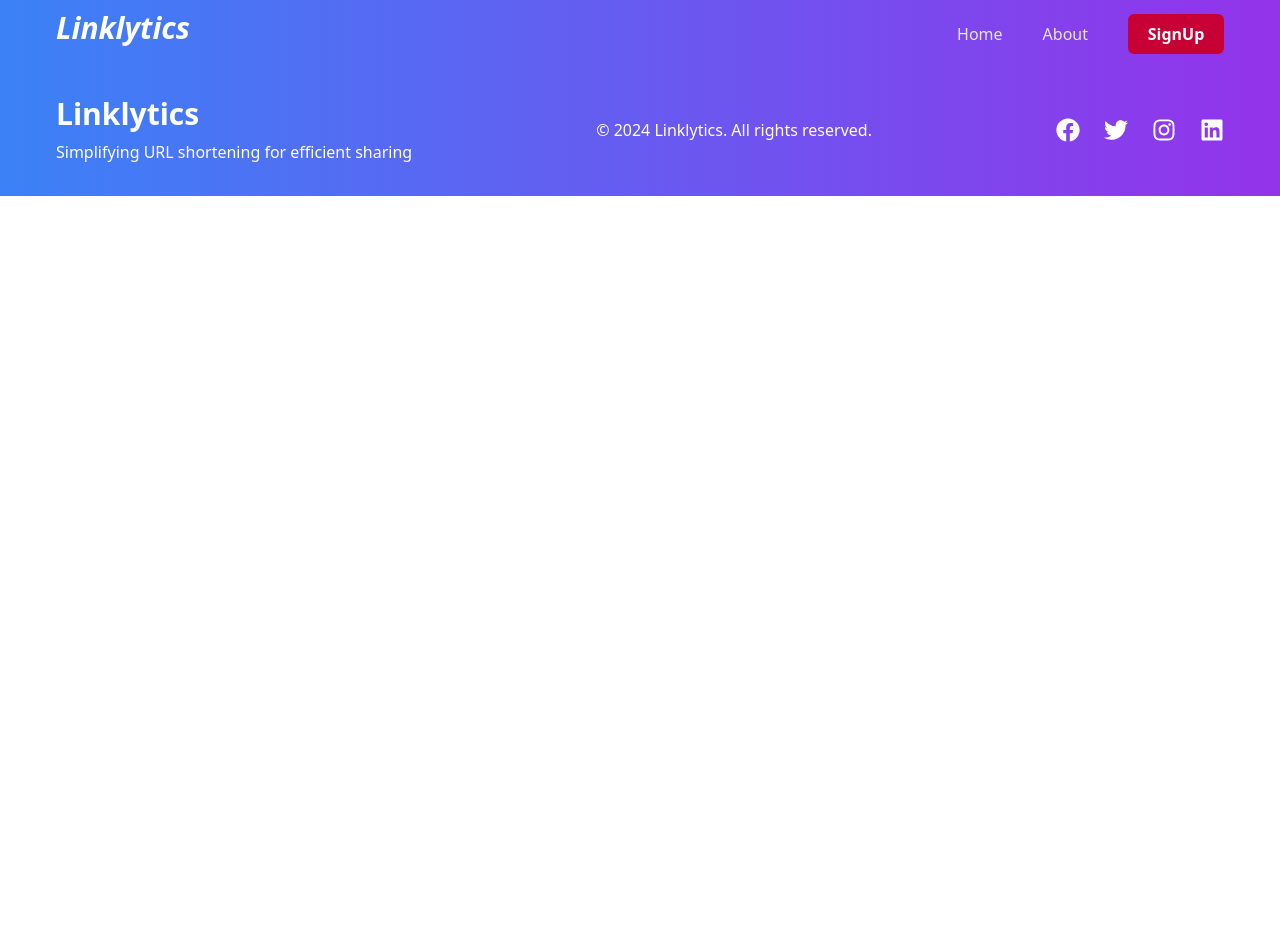
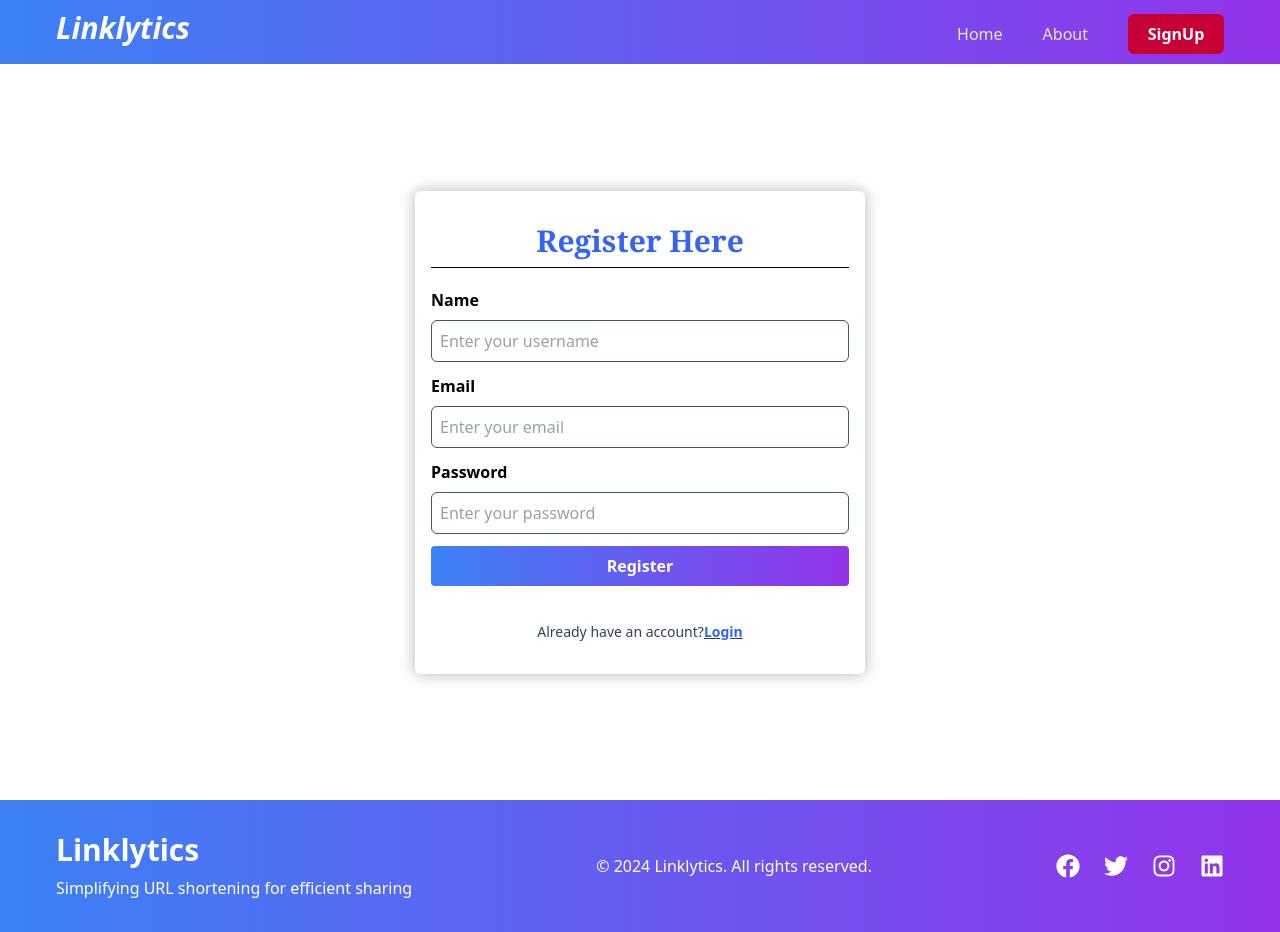
Before and after one commit to PravatKumaraMishra/Url-shortener-frontend, a React (Vite) app: page /register in a window 1280 px wide. Before the commit the page ends 800 px from the top, so only its background shows below. Built offline with nearby package versions, Linux system fonts and the light colour scheme.

Commit message:
Register user frontend

```diff
--- a/package.json
+++ b/package.json
@@ -15,6 +15,7 @@
     "motion": "^12.24.8",
     "react": "^19.1.1",
     "react-dom": "^19.1.1",
+    "react-hook-form": "^7.71.0",
     "react-icons": "^5.5.0",
     "react-router-dom": "^7.11.0"
   },
--- a/src/App.tsx
+++ b/src/App.tsx
@@ -3,6 +3,7 @@ import Navbar from "./components/Navbar";
 import LandingPage from "./components/LandingPage";
 import AboutPage from "./components/AboutPage";
 import Footer from "./components/Footer";
+import RegisterPage from "./components/RegisterPage";
 
 export default function App() {
   return (
@@ -11,6 +12,7 @@ export default function App() {
       <Routes>
         <Route path="/" element={<LandingPage />} />
         <Route path="/about" element={<AboutPage />} />
+        <Route path="/register" element={<RegisterPage />} />
       </Routes>
       <Footer />
     </BrowserRouter>
--- /dev/null
+++ b/src/components/Field.tsx
@@ -0,0 +1,68 @@
+interface Props {
+  label: string;
+  id: string;
+  type: string;
+  errors: any;
+  register: any;
+  required: boolean;
+  message: string;
+  className?: string;
+  min?: number;
+  value?: string;
+  placeholder?: string;
+}
+export default function Field({
+  label,
+  id,
+  type,
+  errors,
+  register,
+  required,
+  message,
+  className,
+  min,
+  value,
+  placeholder,
+}: Props) {
+  return (
+    <div className="flex flex-col gap-2">
+      <label
+        htmlFor={id}
+        className={`${className ? className : ""} font-semibold text-md `}
+      >
+        {label}
+      </label>
+
+      <input
+        type={type}
+        id={id}
+        placeholder={placeholder}
+        className={`${
+          className ? className : ""
+        } px-2 py-2 border outline-none bg-transparent text-slate-700 rounded-md ${
+          errors[id]?.message ? "border-red-500" : "border-slate-600"
+        }`}
+        {...register(id, {
+          required: { value: required, message },
+          minLength: min
+            ? { value: min, message: "Minimum length should be " + min }
+            : null,
+          pattern:
+            type === "email"
+              ? {
+                  value: /^[^\s@]+@[^\s@]+\.[^\s@]+$/,
+                  message: "Invalid email",
+                }
+              : type === "url"
+              ? {
+                  value:
+                    /https?:\/\/(?:[a-zA-Z0-9-]+\.)+[a-zA-Z]{2,}(?:\/[^\s]*)?/,
+                  message: "Invalid URL",
+                }
+              : null,
+        })}
+      />
+      {errors[id] && <p className="text-red-500">{message}</p>}
+    </div>
+  );
+}
--- a/src/components/LandingPage.tsx
+++ b/src/components/LandingPage.tsx
@@ -1,11 +1,8 @@
 import { motion } from "framer-motion";
 import Card from "./Card";
 
-
-
 const LandingPage = () => {
-
-  const dashBoardNavigateHandler = () => { };
+  const dashBoardNavigateHandler = () => {};
   return (
     <div className="min-h-[calc(100vh-64px)]  lg:px-14 sm:px-8 px-4">
       <div className="lg:flex-row flex-col    lg:py-5   pt-16   lg:gap-10 gap-8 flex justify-between items-center">
@@ -66,8 +63,8 @@ const LandingPage = () => {
             viewport={{ once: true }}
             transition={{ duration: 0.8 }}
             className="sm:w-[480px] w-[400px] object-cover rounded-md"
-            src="/images/img2.png"
-            alt=""
+            src="/images/image.png"
+            alt="Logo"
           />
         </div>
       </div>
--- a/src/components/Navbar.tsx
+++ b/src/components/Navbar.tsx
@@ -16,15 +16,13 @@ const Navbar = () => {
           </h1>
         </Link>
         <ul
-          className={`flex sm:gap-10 gap-4 sm:items-center sm:mt-1 sm:pt-0 pt-3 text-slate-800 sm:static absolute left-0 top-[62px] sm:shadow-none shadow-md ${
-            navbarOpen ? "h-fit sm:pb-0 pb-5" : "h-0 overflow-hidden"
-          }  transition-all duration-100 sm:h-fit sm:bg-none  bg-custom-gradient sm:w-fit w-full sm:flex-row flex-col px-4 sm:px-0`}
+          className={`flex sm:gap-10 gap-4 sm:items-center sm:mt-1 sm:pt-0 pt-3 text-slate-800 sm:static absolute left-0 top-[62px] sm:shadow-none shadow-md ${navbarOpen ? "h-fit sm:pb-0 pb-5" : "h-0 overflow-hidden"
+            }  transition-all duration-100 sm:h-fit sm:bg-none  bg-custom-gradient sm:w-fit w-full sm:flex-row flex-col px-4 sm:px-0`}
         >
           <li className="hover:text-btnColor font-[500]  transition-all duration-150">
             <Link
-              className={`${
-                path === "/" ? "text-white font-semibold" : "text-gray-200"
-              }`}
+              className={`${path === "/" ? "text-white font-semibold" : "text-gray-200"
+                }`}
               to="/"
             >
               Home
@@ -32,15 +30,14 @@ const Navbar = () => {
           </li>
           <li className="hover:text-btnColor font-[500]  transition-all duration-150">
             <Link
-              className={`${
-                path === "/about" ? "text-white font-semibold" : "text-gray-200"
-              }`}
+              className={`${path === "/about" ? "text-white font-semibold" : "text-gray-200"
+                }`}
               to="/about"
             >
               About
             </Link>
           </li>
-          <Link to="">
+          <Link to="/register">
             <li className=" sm:ml-0 -ml-1 bg-rose-700 text-white  cursor-pointer w-24 text-center font-semibold px-2 py-2 rounded-md  hover:text-slate-300   transition-all duration-150">
               SignUp
             </li>
--- /dev/null
+++ b/src/components/RegisterPage.tsx
@@ -0,0 +1,77 @@
+import { useState } from "react";
+import { useForm } from "react-hook-form";
+import Field from "./Field";
+import { Link } from "react-router-dom";
+
+export default function RegisterPage() {
+  const [loader, setLoader] = useState(false);
+  const {
+    register,
+    handleSubmit,
+    formState: { errors },
+  } = useForm();
+  const registerHandler = (data: any) => {
+    console.log(data);
+  };
+  return (
+    <div className="min-h-[calc(100vh-64px)] flex items-center justify-center">
+      <form
+        onSubmit={handleSubmit(registerHandler)}
+        className="sm:w-[450px] w-[360px] shadow-custom rounded-md py-8 px-4 sm:px-4"
+      >
+        <h1 className="text-center font-serif text-2xl text-btnColor font-bold lg:text-3xl">
+          Register Here
+        </h1>
+        <hr className="mt-2 mb-5 text-black" />
+        <div className="flex flex-col gap-3">
+          <Field
+            label="Name"
+            id="username"
+            type="text"
+            errors={errors}
+            register={register}
+            required
+            message="Username is required"
+            placeholder="Enter your username"
+          />
+          <Field
+            label="Email"
+            id="email"
+            type="email"
+            errors={errors}
+            register={register}
+            required
+            message="Email is required"
+            placeholder="Enter your email"
+          />
+          <Field
+            label="Password"
+            id="password"
+            type="password"
+            errors={errors}
+            register={register}
+            required
+            message="Password is required"
+            placeholder="Enter your password"
+          />
+        </div>
+        <button
+          disabled={loader}
+          type="submit"
+          className="bg-customRed font-semibold text-white py-2 bg-custom-gradient w-full hovor:text-slate-400 transition-colors duration-300 rounded-sm my-3"
+        >
+          {loader ? "Loading..." : "Register"}
+        </button>
+        <p className="text-center text-sm text-slate-700 mt-6">
+          Already have an account?
+          <Link
+            className="font-semibold underline hovor:text-black"
+            to="/login"
+          >
+            <span className="text-btnColor">Login</span>
+          </Link>
+        </p>
+      </form>
+    </div>
+  );
+}
```
Also changed, not shown: 1 other file (tests, documents, lock files or other folders).
